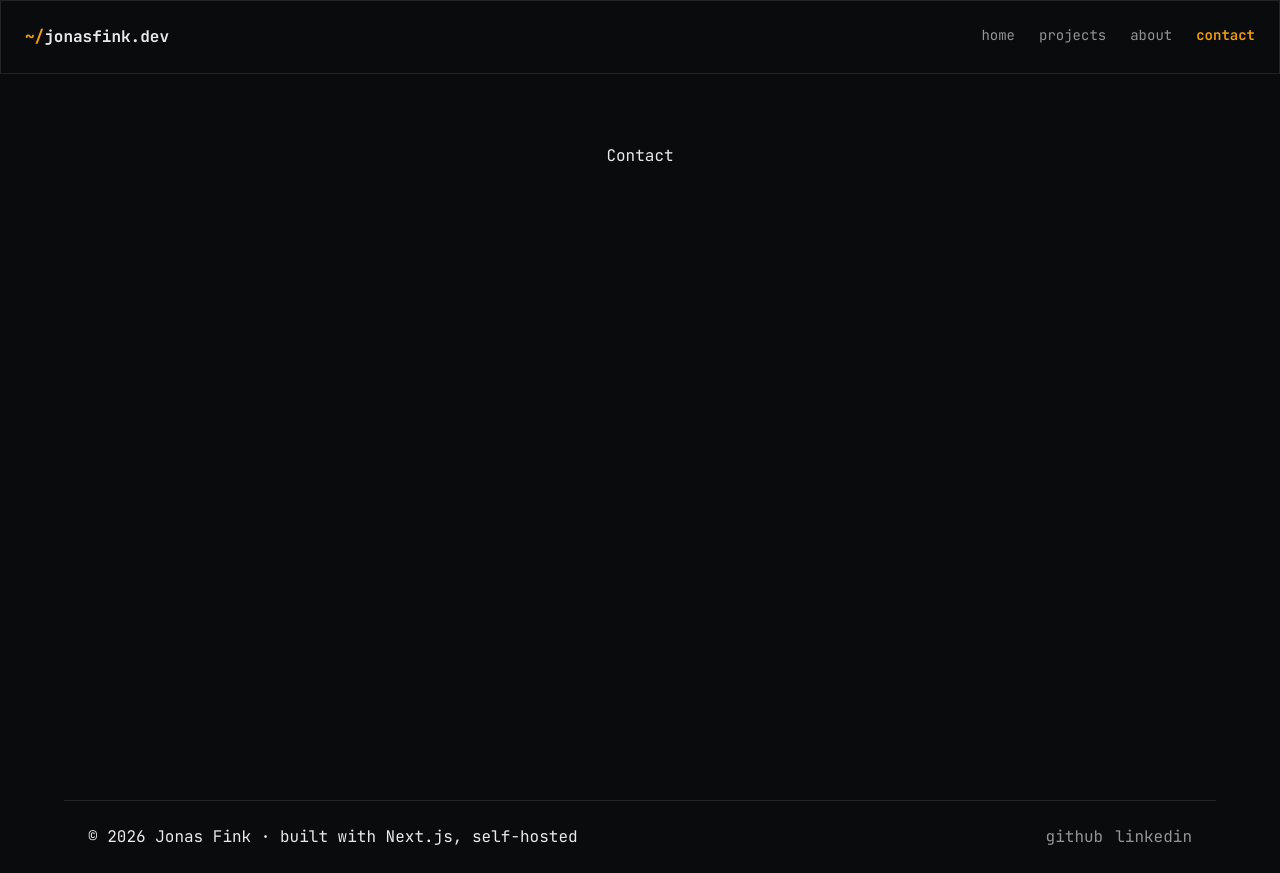
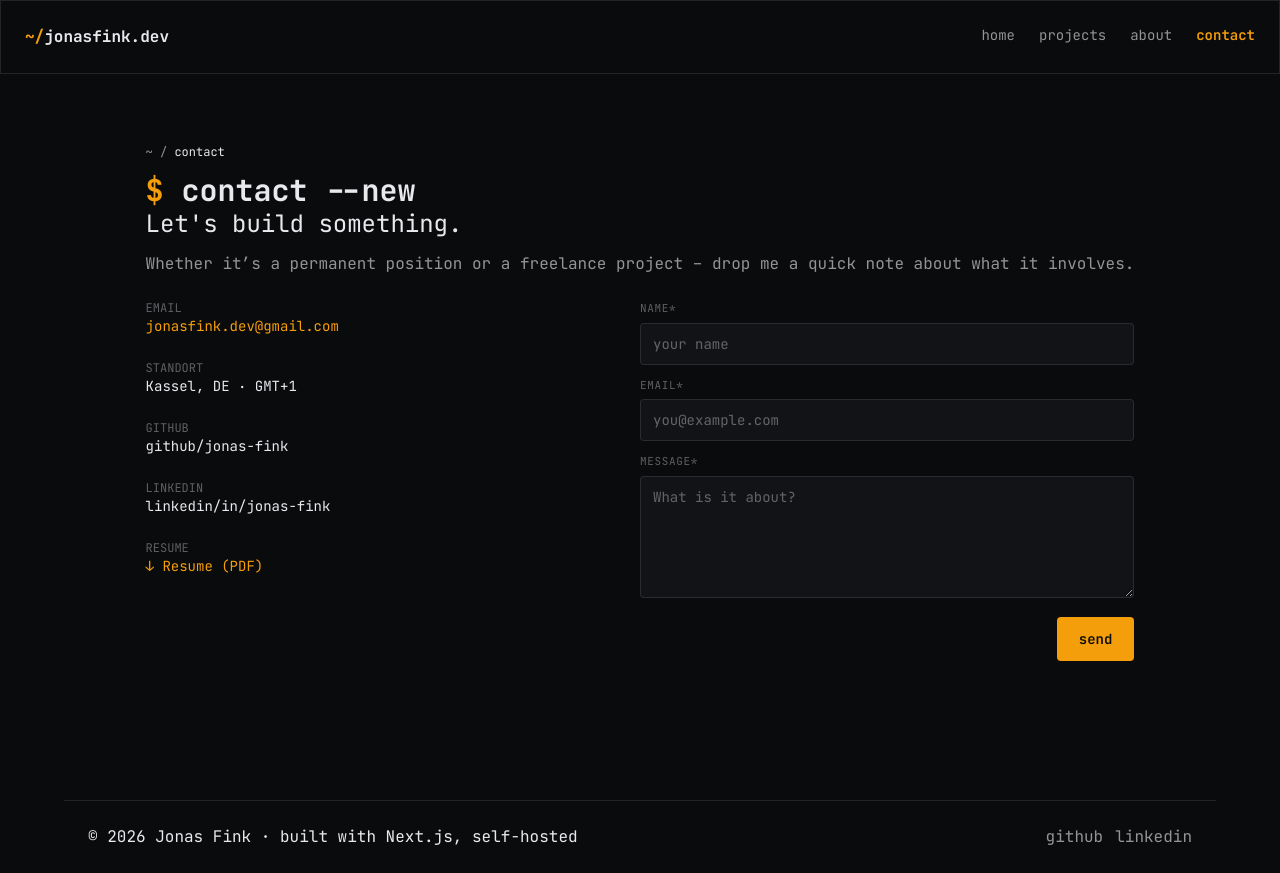
Before and after one commit to jonas-fink/portfolio, a Next.js app: page /contact in a window 1280 px wide. Built offline with nearby package versions, Linux system fonts and the light colour scheme.

Commit message:
designed contact page

```diff
--- a/app/about/page.tsx
+++ b/app/about/page.tsx
@@ -52,8 +52,8 @@ const history = [
 const Page = () => {
     return (
         <div className="flex flex-col gap-6">
-            <p className="pb-6">
-                <span className="text-dim text-sm"> ~/ </span> about
+            <p>
+                <span className="text-dim text-sm"> ~ / </span> about
             </p>
             <div className="flex flex-col gap-3">
                 <h1 className="text-3xl font-bold">
@@ -138,7 +138,10 @@ const Page = () => {
                     <h2 className="text-2xl font-bold">The journey</h2>
                     <div className="grid grid-cols-1 gap-6 pt-6">
                         {history.map((h) => (
-                            <div className="grid grid-cols-8 border-b border-border gap-3 p-6">
+                            <div
+                                key={h.id}
+                                className="grid grid-cols-8 border-b border-border gap-3 p-6"
+                            >
                                 <p className="eyebrow text-accent col-span-1 font-bold">
                                     {h.year}
                                 </p>
--- a/app/contact/page.tsx
+++ b/app/contact/page.tsx
@@ -1,12 +1,77 @@
-import React from 'react';
 import { Metadata } from 'next';
+import ContactForm from '../ui/contact/contactForm';
 
 export const metadata: Metadata = {
     title: 'contact',
 };
 
 const Page = () => {
-    return <div>Contact</div>;
+    return (
+        <div className="flex flex-col gap-6">
+            <div className="flex flex-col gap-3">
+                <p className="text-xs">
+                    <span className="text-muted">~ /</span> contact
+                </p>
+                <div>
+                    <h2 className="text-3xl font-bold">
+                        <span className="text-accent font-bold">$</span> contact
+                        --new
+                    </h2>
+                    <h3 className="text-2xl">Let's build something.</h3>
+                </div>
+                <p className="text-muted">
+                    Whether it’s a permanent position or a freelance project –
+                    drop me a quick note about what it involves.
+                </p>
+            </div>
+            <div className="flex justify-between">
+                <div className="flex flex-col gap-6">
+                    <div className="text-sm">
+                        <h4 className="text-dim text-xs">EMAIL</h4>
+                        <a
+                            href="mailto:jonasfink.dev@gmail.com"
+                            className="text-accent"
+                        >
+                            jonasfink.dev@gmail.com
+                        </a>
+                    </div>
+                    <div className="text-sm">
+                        <h4 className="text-dim text-xs">STANDORT</h4>
+                        <p>
+                            Kassel, DE{' '}
+                            <span className="inline-block -translate-y-0.75">
+                                .
+                            </span>{' '}
+                            GMT+1
+                        </p>
+                    </div>
+                    <div className="text-sm">
+                        <h4 className="text-dim text-xs">GITHUB</h4>
+                        <a href="https://github.com/jonas-fink" target="_blank">
+                            github/jonas-fink
+                        </a>
+                    </div>
+                    <div className="text-sm">
+                        <h4 className="text-dim text-xs">LINKEDIN</h4>
+                        <a href="https://github.com/jonas-fink" target="_blank">
+                            linkedin/in/jonas-fink
+                        </a>
+                    </div>
+                    <div className="text-sm">
+                        <h4 className="text-dim text-xs">RESUME</h4>
+                        <a
+                            href="https://github.com/jonas-fink"
+                            target="_blank"
+                            className="text-accent"
+                        >
+                            ↓ Resume (PDF)
+                        </a>
+                    </div>
+                </div>
+                <ContactForm />
+            </div>
+        </div>
+    );
 };
 
 export default Page;
--- /dev/null
+++ b/app/ui/contact/contactForm.tsx
@@ -0,0 +1,44 @@
+const ContactForm = () => {
+    return (
+        <form className="w-1/2 flex flex-col gap-3">
+            <div>
+                <label className="field-label" htmlFor="name">
+                    NAME*
+                </label>
+                <input
+                    type="text"
+                    id="name"
+                    placeholder="your name"
+                    className="input"
+                />
+            </div>
+            <div>
+                <label className="field-label" htmlFor="email">
+                    EMAIL*
+                </label>
+                <input
+                    type="email"
+                    id="email"
+                    placeholder="you@example.com"
+                    className="input"
+                />
+            </div>
+            <div>
+                <label className="field-label" htmlFor="message">
+                    MESSAGE*
+                </label>
+                <textarea
+                    id="message"
+                    rows={5}
+                    placeholder="What is it about?"
+                    className="input"
+                />
+            </div>
+            <button type="submit" className="btn-primary max-w-max self-end">
+                send
+            </button>
+        </form>
+    );
+};
+
+export default ContactForm;
--- a/app/ui/home/hero.tsx
+++ b/app/ui/home/hero.tsx
@@ -43,7 +43,9 @@ const Hero = () => {
                 >
                     linkedin/in/jonas-fink
                 </a>
-                <a href="mailto:fink.jon@hotmail.com">fink.jon@hotmail.com</a>
+                <a href="mailto:jonasfink.dev@gmail.com">
+                    jonasfink.dev@gmail.com
+                </a>
             </div>
         </div>
     );
```
